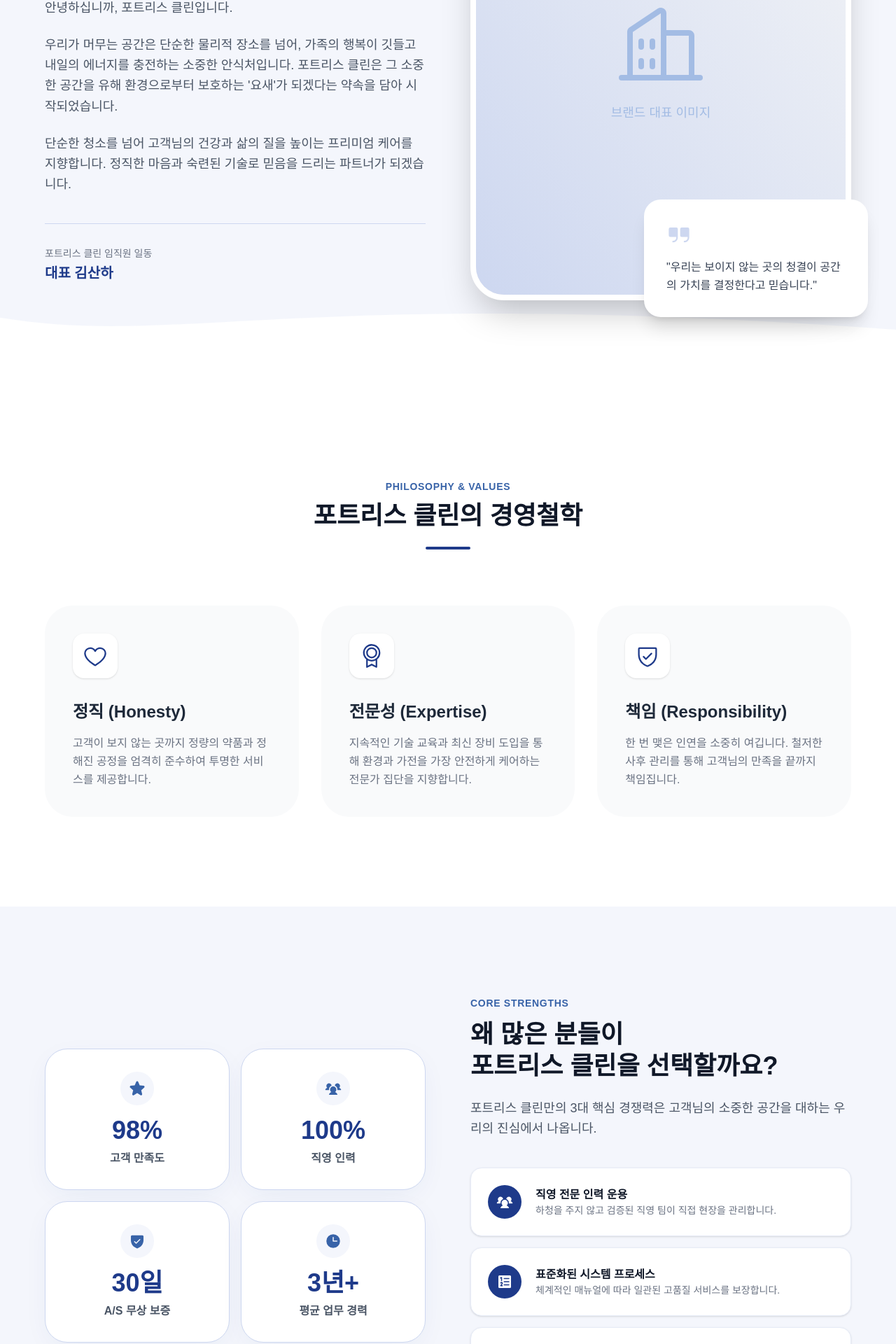
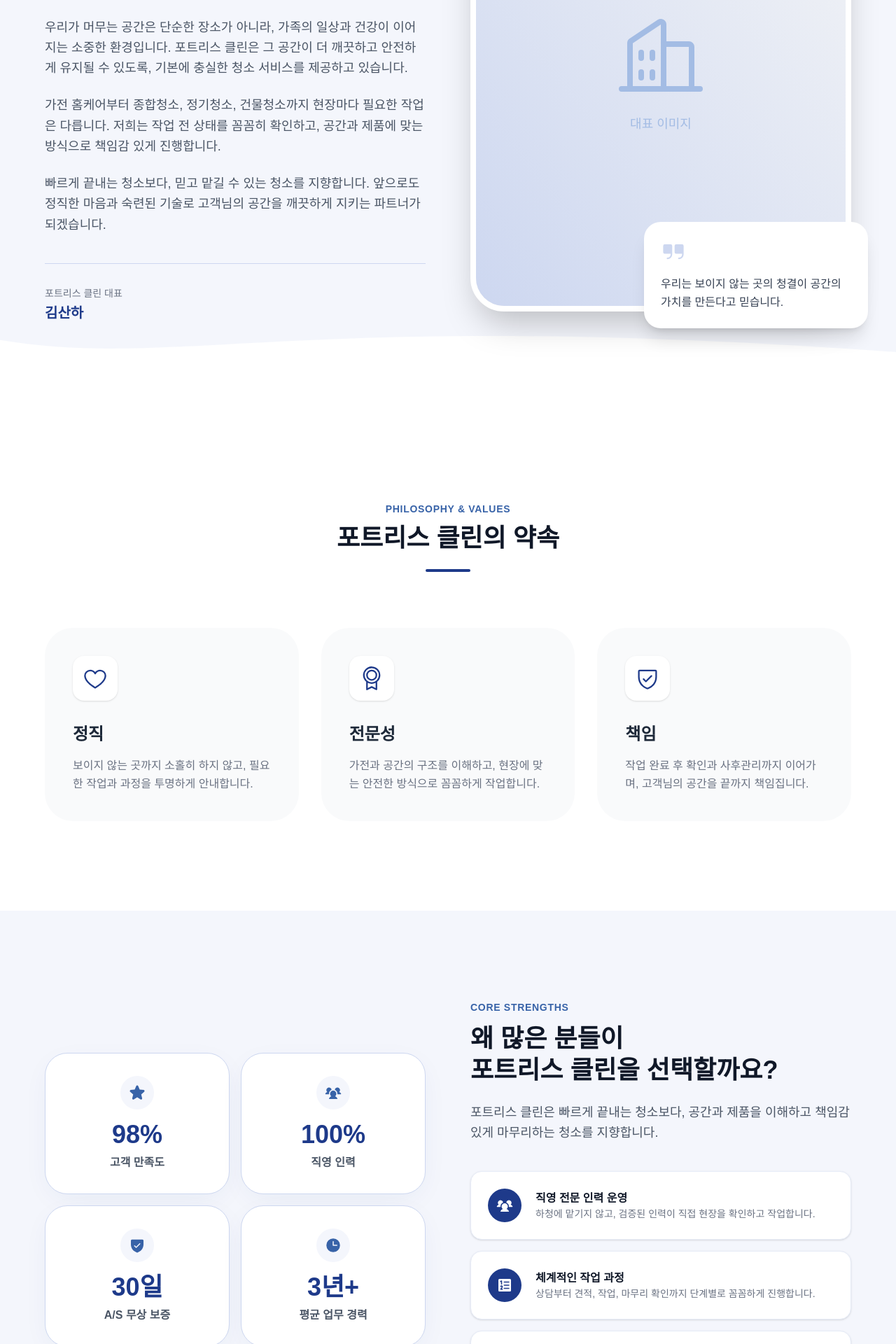
Before and after one commit to moolmin/fortressclean-web, a Next.js app: page /intro in a window 1280 px wide. Shown: the part 411-2331 px from the top of the page at 70% size. Built offline with nearby package versions, Linux system fonts and the light colour scheme.

Commit message:
refactor: update UI layout and content in intro-page component

```diff
--- a/components/fortressclean-home/intro-page.tsx
+++ b/components/fortressclean-home/intro-page.tsx
@@ -34,29 +34,32 @@ function GreetingSection() {
               대표 인사말
             </div>
             <h1 className="mb-8 text-4xl leading-[1.4] font-bold tracking-tight text-gray-900 lg:text-5xl">
-              고객님의 공간을 지키는
+              깨끗한 공간을 위한
               <br />
-              <span className="text-brand-900">가장 든든한 요새(Fortress)</span>
+              <span className="text-brand-900">든든한 청소 파트너</span>
             </h1>
             <div className="space-y-6 text-lg leading-relaxed text-gray-600">
-              <p>안녕하십니까, 포트리스 클린입니다.</p>
+              <p>안녕하십니까, 포트리스 클린 대표 김산하입니다.</p>
               <p>
-                우리가 머무는 공간은 단순한 물리적 장소를 넘어, 가족의 행복이
-                깃들고 내일의 에너지를 충전하는 소중한 안식처입니다. 포트리스
-                클린은 그 소중한 공간을 유해 환경으로부터 보호하는
-                &apos;요새&apos;가 되겠다는 약속을 담아 시작되었습니다.
+                우리가 머무는 공간은 단순한 장소가 아니라, 가족의 일상과 건강이
+                이어지는 소중한 환경입니다. 포트리스 클린은 그 공간이 더
+                깨끗하고 안전하게 유지될 수 있도록, 기본에 충실한 청소 서비스를
+                제공하고 있습니다.
               </p>
               <p>
-                단순한 청소를 넘어 고객님의 건강과 삶의 질을 높이는 프리미엄
-                케어를 지향합니다. 정직한 마음과 숙련된 기술로 믿음을 드리는
-                파트너가 되겠습니다.
+                가전 홈케어부터 종합청소, 정기청소, 건물청소까지 현장마다 필요한
+                작업은 다릅니다. 저희는 작업 전 상태를 꼼꼼히 확인하고, 공간과
+                제품에 맞는 방식으로 책임감 있게 진행합니다.
+              </p>
+              <p>
+                빠르게 끝내는 청소보다, 믿고 맡길 수 있는 청소를 지향합니다.
+                앞으로도 정직한 마음과 숙련된 기술로 고객님의 공간을 깨끗하게
+                지키는 파트너가 되겠습니다.
               </p>
             </div>
             <div className="mt-10 border-t border-brand-200 pt-8">
-              <p className="mb-1 text-sm text-gray-500">
-                포트리스 클린 임직원 일동
-              </p>
-              <p className="text-xl font-bold text-brand-900">대표 김산하</p>
+              <p className="mb-1 text-sm text-gray-500">포트리스 클린 대표</p>
+              <p className="text-xl font-bold text-brand-900">김산하</p>
             </div>
           </div>
 
@@ -67,18 +70,17 @@ function GreetingSection() {
             <div className="relative aspect-[4/5] overflow-hidden rounded-[3rem] border-8 border-white bg-gray-200 shadow-2xl">
               <div className="absolute inset-0 flex flex-col items-center justify-center bg-gradient-to-tr from-brand-200 to-gray-100 text-brand-300">
                 <PhosphorIcon icon={Buildings} className="mb-4 text-9xl" />
-                <span className="text-lg font-medium">브랜드 대표 이미지</span>
+                <span className="text-lg font-medium">대표 이미지</span>
               </div>
             </div>
-            <div className="absolute -right-6 -bottom-6 max-w-xs rounded-3xl bg-white p-8 shadow-xl">
+            <div className="absolute -right-6 -bottom-6 max-w-xs rounded-3xl bg-white p-6 shadow-xl">
               <PhosphorIcon
                 icon={Quotes}
                 weight="fill"
                 className="mb-4 text-4xl text-brand-200"
               />
               <p className="font-medium leading-relaxed text-gray-700">
-                &quot;우리는 보이지 않는 곳의 청결이 공간의 가치를 결정한다고
-                믿습니다.&quot;
+                우리는 보이지 않는 곳의 청결이 공간의 가치를 만든다고 믿습니다.
               </p>
             </div>
           </div>
@@ -93,21 +95,21 @@ function PhilosophySection() {
   const items = [
     {
       icon: Heart,
-      title: "정직 (Honesty)",
+      title: "정직",
       description:
-        "고객이 보지 않는 곳까지 정량의 약품과 정해진 공정을 엄격히 준수하여 투명한 서비스를 제공합니다.",
+        "보이지 않는 곳까지 소홀히 하지 않고, 필요한 작업과 과정을 투명하게 안내합니다.",
     },
     {
       icon: Medal,
-      title: "전문성 (Expertise)",
+      title: "전문성",
       description:
-        "지속적인 기술 교육과 최신 장비 도입을 통해 환경과 가전을 가장 안전하게 케어하는 전문가 집단을 지향합니다.",
+        "가전과 공간의 구조를 이해하고, 현장에 맞는 안전한 방식으로 꼼꼼하게 작업합니다.",
     },
     {
       icon: ShieldCheck,
-      title: "책임 (Responsibility)",
+      title: "책임",
       description:
-        "한 번 맺은 인연을 소중히 여깁니다. 철저한 사후 관리를 통해 고객님의 만족을 끝까지 책임집니다.",
+        "작업 완료 후 확인과 사후관리까지 이어가며, 고객님의 공간을 끝까지 책임집니다.",
     },
   ] as const;
 
@@ -119,7 +121,7 @@ function PhilosophySection() {
             PHILOSOPHY & VALUES
           </span>
           <h2 className="mb-6 text-3xl font-bold text-gray-900 lg:text-4xl">
-            포트리스 클린의 경영철학
+            포트리스 클린의 약속
           </h2>
           <div className="mx-auto h-1 w-16 rounded-full bg-brand-900" />
         </div>
@@ -128,9 +130,10 @@ function PhilosophySection() {
           {items.map((item, index) => (
             <div
               key={item.title}
-              className="reveal group rounded-[2.5rem] bg-gray-50 p-10 transition-all hover:bg-brand-900 hover:text-white"
+              className="reveal"
               style={{ transitionDelay: `${0.1 * (index + 1)}s` }}
             >
+              <div className="group rounded-[2.5rem] bg-gray-50 p-10 transition-all hover:bg-brand-900 hover:text-white">
                 <div className="icon-box mb-8 flex h-16 w-16 items-center justify-center rounded-2xl bg-white text-brand-900 shadow-sm transition-transform duration-500 group-hover:scale-110 group-hover:rotate-[5deg]">
                   <PhosphorIcon icon={item.icon} className="text-4xl" />
                 </div>
@@ -138,6 +141,7 @@ function PhilosophySection() {
                 <p className="leading-relaxed text-gray-500 group-hover:text-brand-100">
                   {item.description}
                 </p>
+              </div>
             </div>
           ))}
         </div>
@@ -157,18 +161,21 @@ function WhySection() {
   const strengths = [
     {
       icon: UsersThree,
-      title: "직영 전문 인력 운용",
-      description: "하청을 주지 않고 검증된 직영 팀이 직접 현장을 관리합니다.",
+      title: "직영 전문 인력 운영",
+      description:
+        "하청에 맡기지 않고, 검증된 인력이 직접 현장을 확인하고 작업합니다.",
     },
     {
       icon: ListNumbers,
-      title: "표준화된 시스템 프로세스",
-      description: "체계적인 매뉴얼에 따라 일관된 고품질 서비스를 보장합니다.",
+      title: "체계적인 작업 과정",
+      description:
+        "상담부터 견적, 작업, 마무리 확인까지 단계별로 꼼꼼하게 진행합니다.",
     },
     {
       icon: Handshake,
-      title: "30일 안심 책임 보증",
-      description: "작업 후 발생하는 문제에 대해 끝까지 추적하여 해결합니다.",
+      title: "30일 안심 A/S",
+      description:
+        "작업 완료 다음 날부터 30일간, 작업 관련 문제를 책임감 있게 확인합니다.",
     },
   ] as const;
 
@@ -210,8 +217,8 @@ function WhySection() {
               포트리스 클린을 선택할까요?
             </h2>
             <p className="mb-10 text-lg leading-relaxed text-gray-600">
-              포트리스 클린만의 3대 핵심 경쟁력은 고객님의 소중한 공간을 대하는
-              우리의 진심에서 나옵니다.
+              포트리스 클린은 빠르게 끝내는 청소보다, 공간과 제품을 이해하고
+              책임감 있게 마무리하는 청소를 지향합니다.
             </p>
 
             <div className="space-y-4">
```
Lines whose indentation alone changed are shown as unchanged.
